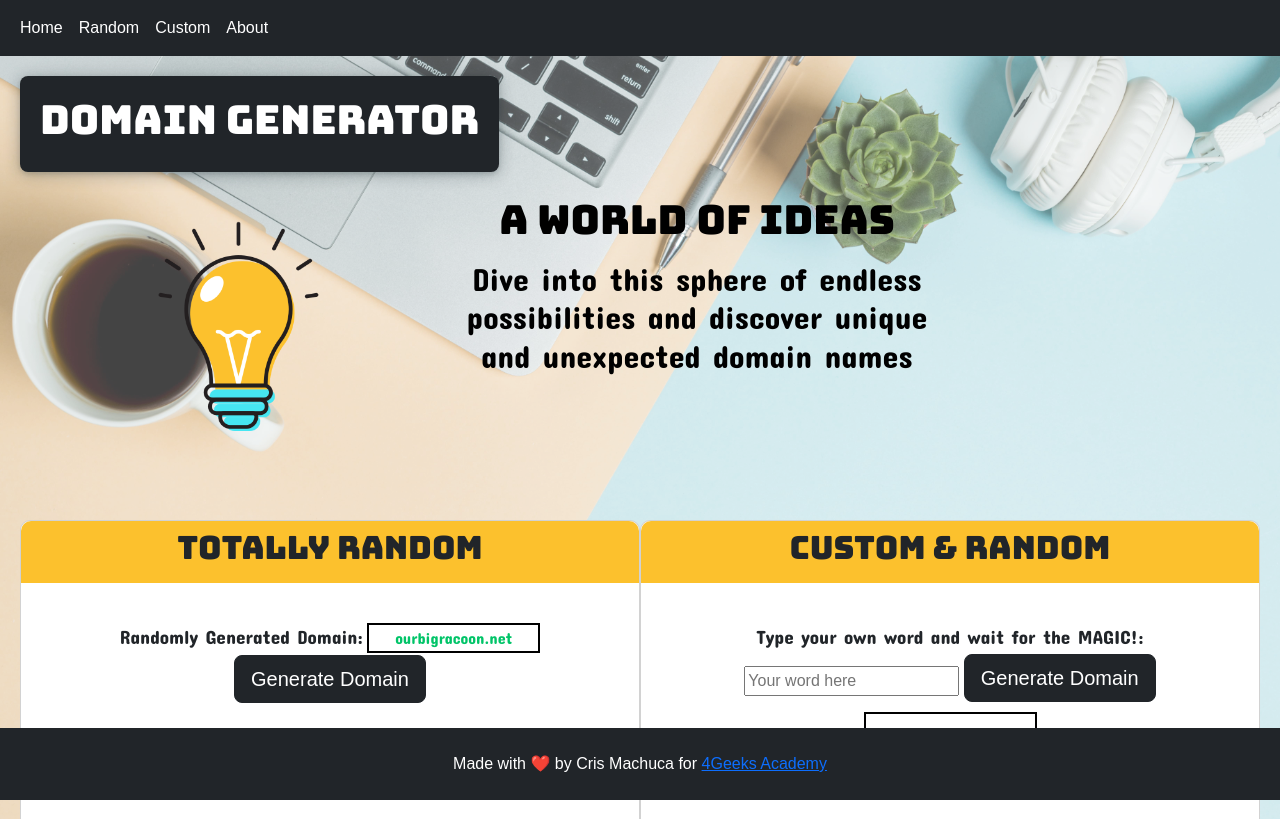
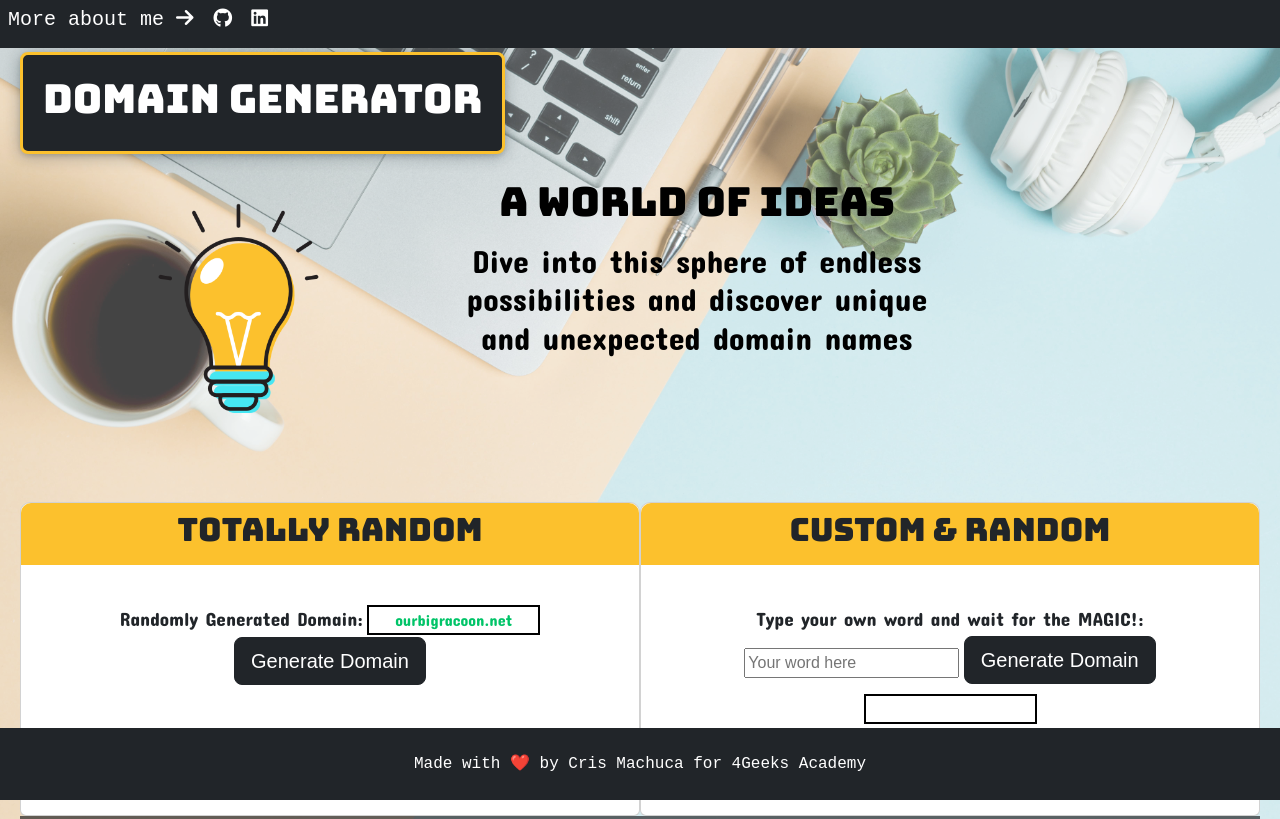
Before and after one commit to CrisMachuca/DOMAIN-GENERATOR, a plain HTML site: page index.html in a window 1280 px wide. Shown: the top 819 px of the page. Drawn offline with nearby package versions, Linux system fonts and the light colour scheme.

Commit message:
fixed head and list

```diff
--- a/index.html
+++ b/index.html
@@ -8,42 +8,12 @@
     <title>Domain Generator</title>
 </head>
 <body>
-  <nav class="navbar navbar-expand-lg bg-dark" data-bs-theme="dark">
-    <div class="container-fluid">
-      <button
-        data-mdb-collapse-init
-        class="navbar-toggler"
-        type="button"
-        data-mdb-target="#navbarExample01"
-        aria-controls="navbarExample01"
-        aria-expanded="false"
-        aria-label="Toggle navigation"
-      >
-        <i class="fas fa-bars"></i>
-      </button>
-      <div class="collapse navbar-collapse" id="navbarExample01">
-
-        <ul class="navbar-nav me-auto mb-2 mb-lg-0">
-          <li class="nav-item active">
-            <a class="nav-link" aria-current="page" href="#">Home</a>
-          </li>
-          <li class="nav-item">
-            <a class="nav-link" href="#" >Random</a>
-          </li>
-          <li class="nav-item">
-            <a class="nav-link" href="#">Custom</a>
-          </li>
-          <li class="nav-item">
-            <a class="nav-link" href="#">About</a>
-          </li>
-
-        </ul>
-
-      </div>
-
+  <header>
+    <div class="container-fluid position-absolute top-0 start-0 p-2 mb-2 bg-dark d-flex justify-content-start">
+      <h5>More about me  <i class="fa-solid fa-arrow-right"></i></h5>
+      <a href="https://www.linkedin.com/in/cristina-machuca-mart%C3%ADnez-5636b2274/"><i class="fa-brands fa-github"></i></a>
+      <a href="https://github.com/CrisMachuca"><i class="fa-brands fa-linkedin"></i></a>
     </div>
-  </nav>
-  <header>
     <div class="title-container"><h1 class="title">Domain Generator</h1></div>
 
     <div class="container d-flex justify-content-center align-items-center mb-5">
@@ -108,7 +78,7 @@
   </div>
 
       </div>
-
+      <script src="https://kit.fontawesome.com/63ec4f579b.js" crossorigin="anonymous"></script>
       <script src="https://cdn.jsdelivr.net/npm/bootstrap@5.3.3/dist/js/bootstrap.bundle.min.js" integrity="sha384-YvpcrYf0tY3lHB60NNkmXc5s9fDVZLESaAA55NDzOxhy9GkcIdslK1eN7N6jIeHz" crossorigin="anonymous"></script>
       <script src="app.js"></script>
 </body>
--- a/styles.css
+++ b/styles.css
@@ -10,9 +10,20 @@ body {
     background-size: cover;
     background-attachment: fixed;
 }
-form {
-    margin-top: 50px;
+h5 {
+    display: inline;
+    font-family:'Courier New', Courier, monospace;
+    margin-inline-end: 1em;
 }
+.fa-brands {
+    font-size:larger;
+    margin-right: 1em;
+
+}
+a {
+    text-decoration: none; /* Elimina el subrayado */
+    color: inherit; /* Hereda el color del texto del elemento padre */
+  }
 .btn {
     margin-top: 2px;
     margin-bottom: 10px;
@@ -29,14 +40,13 @@ form {
 .title-container {
     box-shadow: rgba(14, 30, 37, 0.12) 0px 2px 4px 0px, rgba(14, 30, 37, 0.32) 0px 2px 16px 0px;
     background-color: #212529;
+    margin-top: 2em;
     padding: 20px;
     border-radius: 8px;
     width: fit-content;
+    border: 3px solid #FCC12D;
+}
 
-}
-.nav-link  {
-    color: white;
-}
 
 header {
     background-color: rgba(255, 255, 255, 0.267);
@@ -61,6 +71,7 @@ header {
 .fixed-bottom {
     background-color: #212529;
     color: white;
+    font-family:'Courier New', Courier, monospace;
 }
 .row {
     height: 300px;
@@ -94,6 +105,8 @@ header {
     background-color: rgba(18, 18, 19, 0.63);
     height: auto;
     padding-top: 1em;
+    color: #FCC12D;
+    text-align: left;
 }
 #listas ul {
     column-count: 3; /* Define el número de columnas */
```
